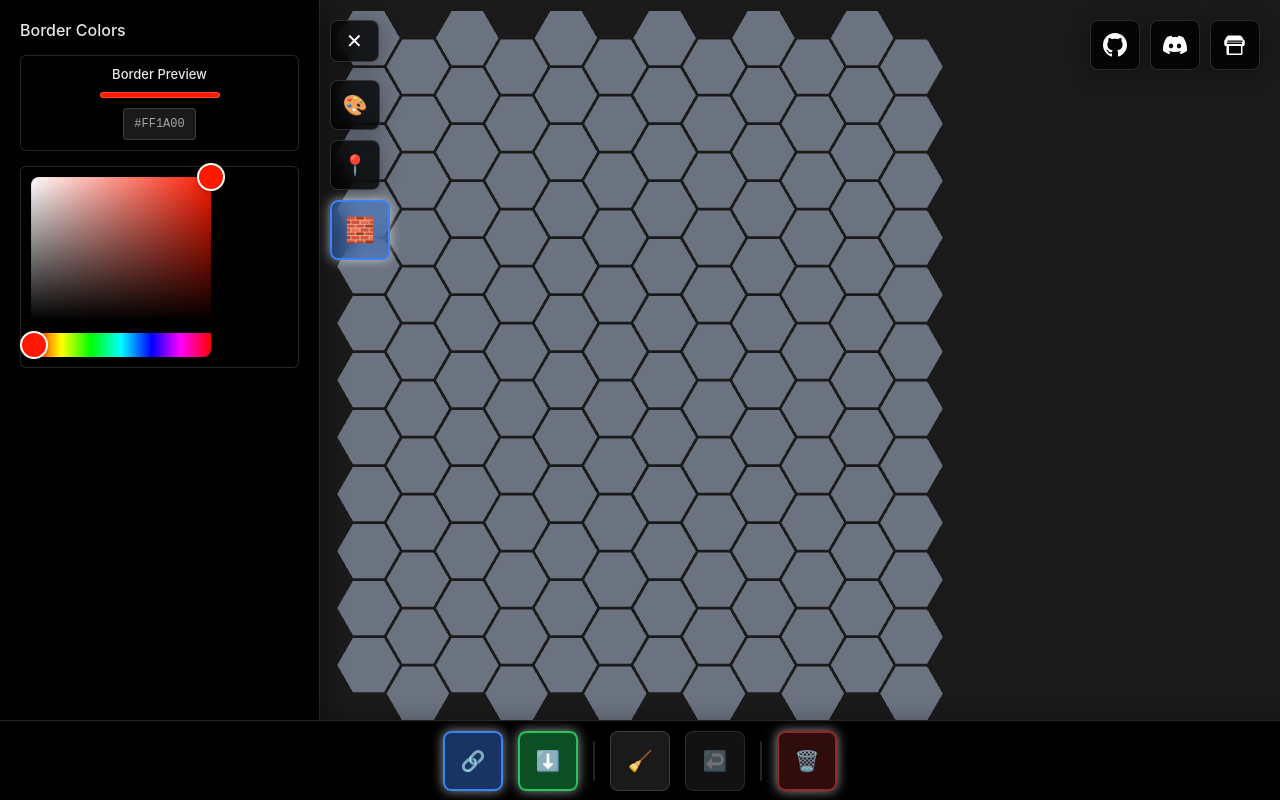
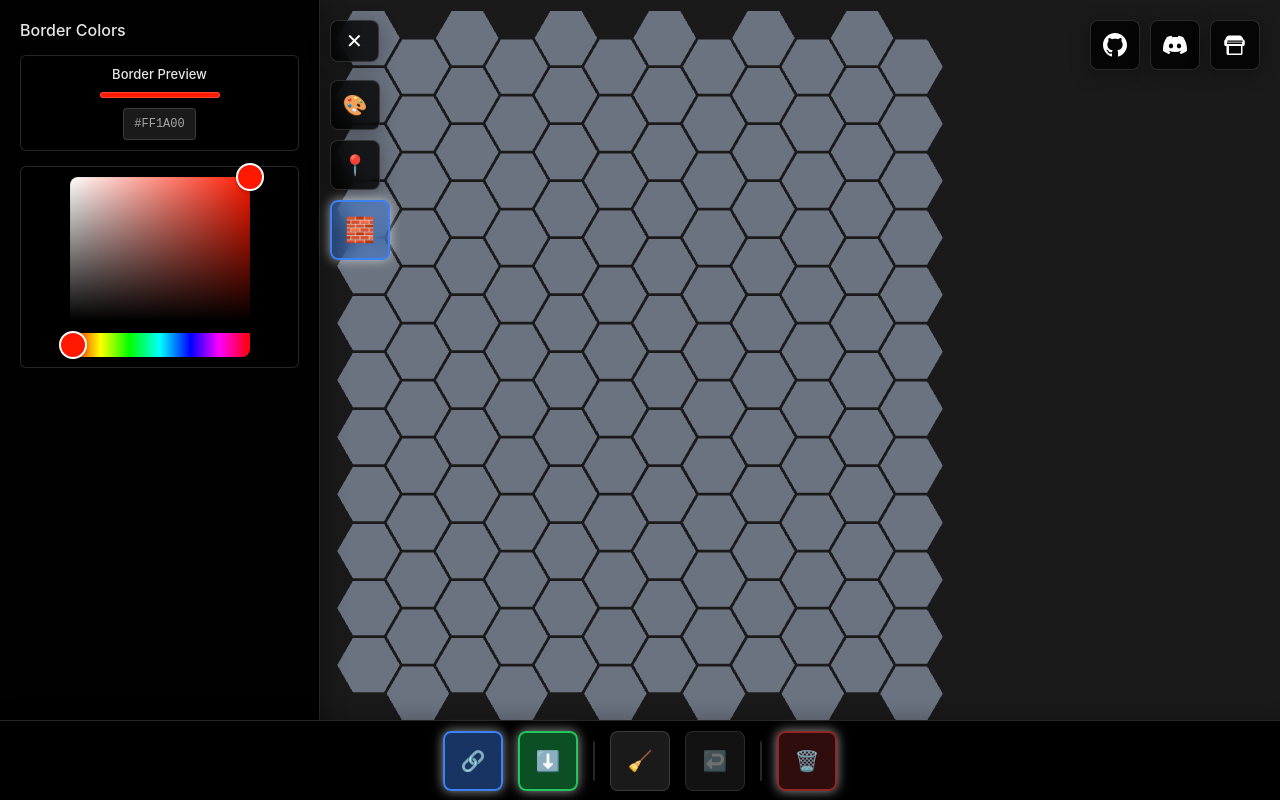
Before and after one commit to stevieraykatz/HexPad, a Next.js app: page / in a window 1280 px wide. Both pictures are taken after a click on the button "Border Tools". Built offline with nearby package versions, Linux system fonts and the light colour scheme.

Commit message:
Center the menu

```diff
--- a/components/BorderOptionsGrid.tsx
+++ b/components/BorderOptionsGrid.tsx
@@ -65,7 +65,10 @@ const BorderOptionsGrid: React.FC<BorderOptionsGridProps> = ({
         backdropFilter: UI_CONFIG.BLUR.LIGHT,
         border: `1px solid ${UI_CONFIG.COLORS.BORDER_COLOR}`,
         borderRadius: UI_CONFIG.BORDER_RADIUS.MEDIUM,
-        padding: UI_CONFIG.SPACING.MEDIUM
+        padding: UI_CONFIG.SPACING.MEDIUM,
+        display: 'flex',
+        justifyContent: 'center',
+        alignItems: 'center'
       }}>
         <HexColorPicker
           color={selectedBorderColor}
```
